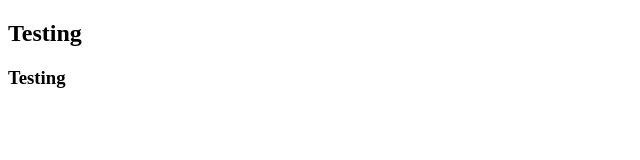
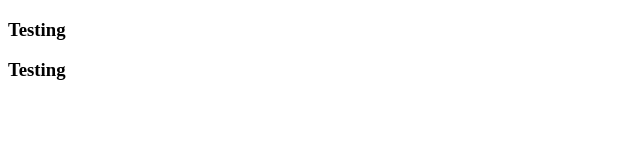
Before and after one commit to froyocold/test-repo, a plain HTML site: page index.html in a window 1280 px wide. Shown: the whole page, without its empty margins (0-640 px from the left). Drawn offline with Linux system fonts and the light colour scheme.

Commit message:
Update index.html

```diff
--- a/index.html
+++ b/index.html
@@ -9,7 +9,7 @@
 	</style>
 </head>
 <body>
-<h2>Testing</h2>
+<h3>Testing</h3>
 <h3>Testing</h3>
 
 </body>
```
